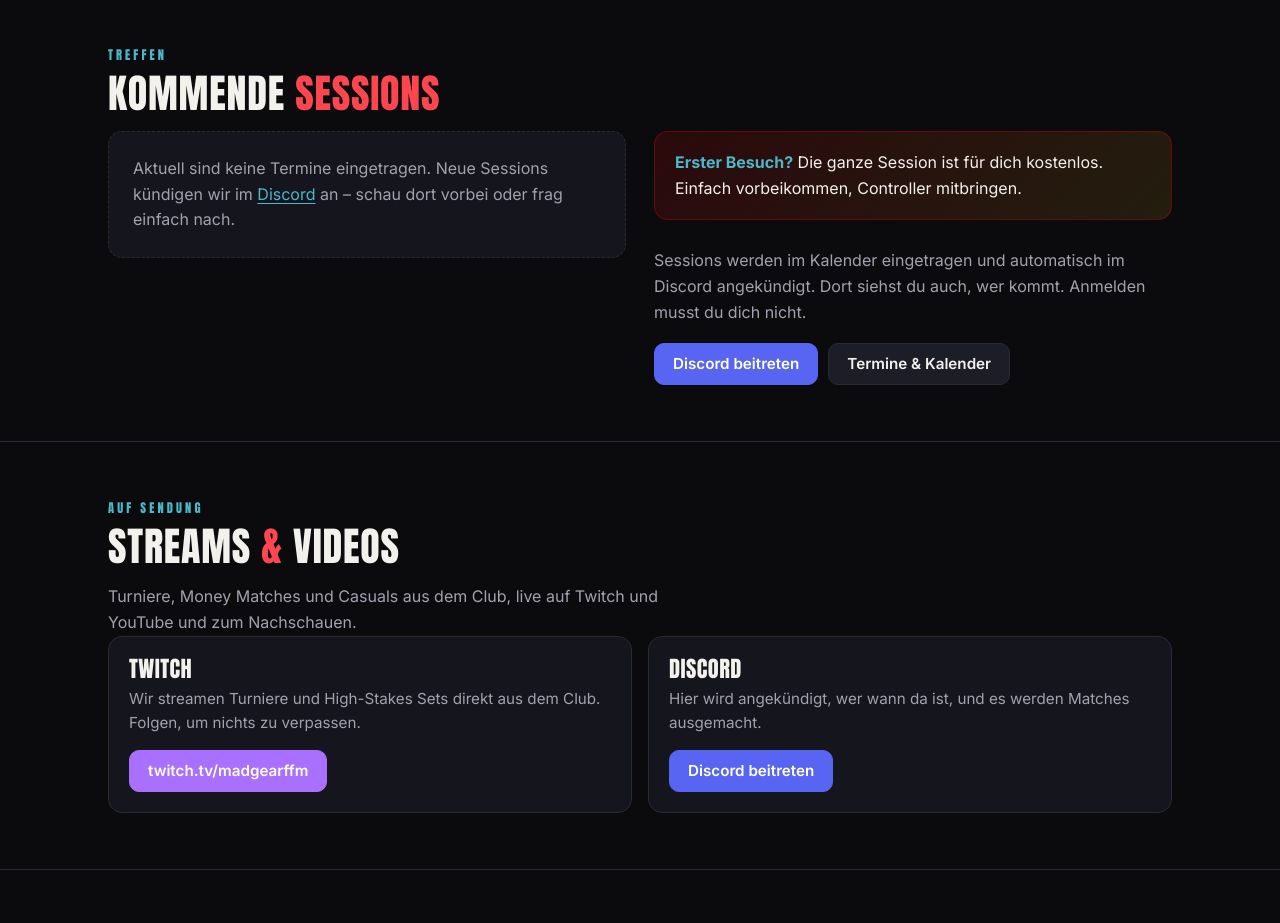
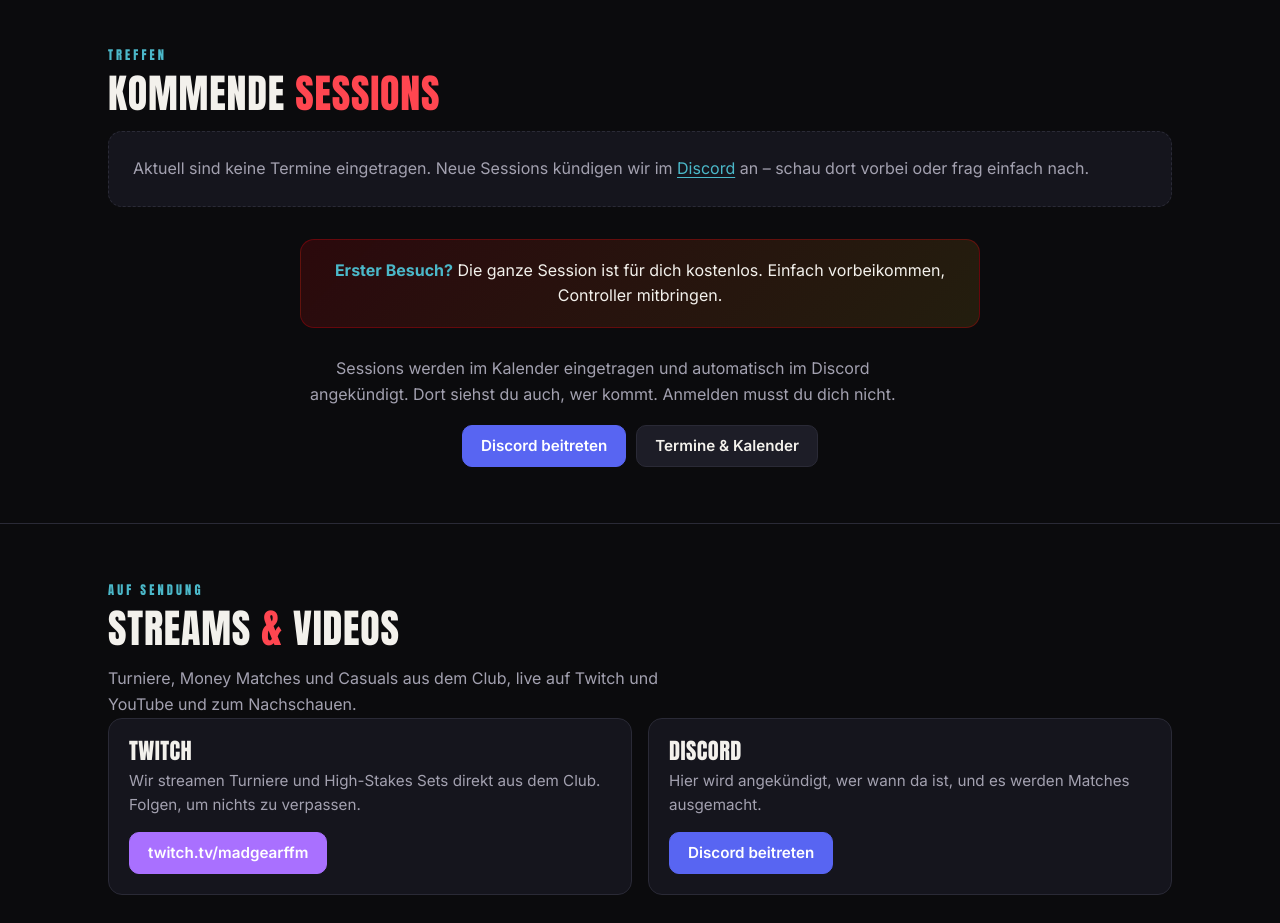
Before and after one commit to hlcws/Mad_Gear, an Astro site: page / in a window 1280 px wide. Shown: the part 1500-2423 px from the top of the page. Built offline with nearby package versions, Linux system fonts and the light colour scheme; Astro itself is replaced by a stand-in of ours.

Commit message:
Sessions section: two-column event grid on desktop, info centered below
Events take full width in two columns from 860px (6 shown, descriptions
clamped to 3 lines); phones keep one column with 5 events. The
"Erster Besuch?" callout, text and buttons move below, centered on desktop.

Co-Authored-By: Claude Opus 5.5 <noreply@anthropic.com>

```diff
--- a/src/pages/index.astro
+++ b/src/pages/index.astro
@@ -58,15 +58,13 @@ const games = (clubhaus.frontmatter.games ?? [])
   <section id="termine">
     <div class="wrap">
       <SectionHead fm={sessions.frontmatter} />
-      <div class="grid-2">
-        <div data-live="events" data-limit="5" set:html={renderEvents(feed, { limit: 5 })} />
-        <div>
-          {sessions.frontmatter.callout && <div class="callout" set:html={inline(sessions.frontmatter.callout)} />}
-          <div class="lead md"><sessions.Content /></div>
-          <div class="btn-row" style="margin-top:18px">
-            <a class="btn btn-discord" href={site.links.discord}>Discord beitreten</a>
-            <a class="btn" href="/termine.html">Termine &amp; Kalender</a>
-          </div>
+      <div class="events-2col" data-live="events" data-limit="6" set:html={renderEvents(feed, { limit: 6 })} />
+      <div class="sessions-info">
+        {sessions.frontmatter.callout && <div class="callout" set:html={inline(sessions.frontmatter.callout)} />}
+        <div class="lead md"><sessions.Content /></div>
+        <div class="btn-row" style="margin-top:18px">
+          <a class="btn btn-discord" href={site.links.discord}>Discord beitreten</a>
+          <a class="btn" href="/termine.html">Termine &amp; Kalender</a>
         </div>
       </div>
     </div>
--- a/src/styles/global.css
+++ b/src/styles/global.css
@@ -144,6 +144,17 @@ a.event:hover { color: var(--text); border-color: #3b3b4b; background: var(--sur
 .event-tags { display: flex; flex-wrap: wrap; gap: 6px; }
 .event-desc { color: var(--muted); font-size: .9rem; margin: 6px 0 0; white-space: pre-line; overflow-wrap: anywhere; }
 .event.is-now { border-color: rgba(75, 184, 201, .5); }
+@media (min-width: 860px) {
+  .events-2col .events { grid-template-columns: 1fr 1fr; }
+  .events-2col .events > li { display: grid; }
+  .events-2col .event-desc { display: -webkit-box; -webkit-box-orient: vertical; -webkit-line-clamp: 3; line-clamp: 3; overflow: hidden; }
+}
+@media (max-width: 859px) { .events-2col .events > li:nth-child(n+6) { display: none; } }
+.sessions-info { max-width: 680px; margin: 32px auto 0; }
+@media (min-width: 860px) {
+  .sessions-info { text-align: center; }
+  .sessions-info .btn-row { justify-content: center; }
+}
 .empty { background: var(--surface); border: 1px dashed var(--border); border-radius: var(--radius); padding: 24px; color: var(--muted); }
 
 /* ---------- media ---------- */
```
